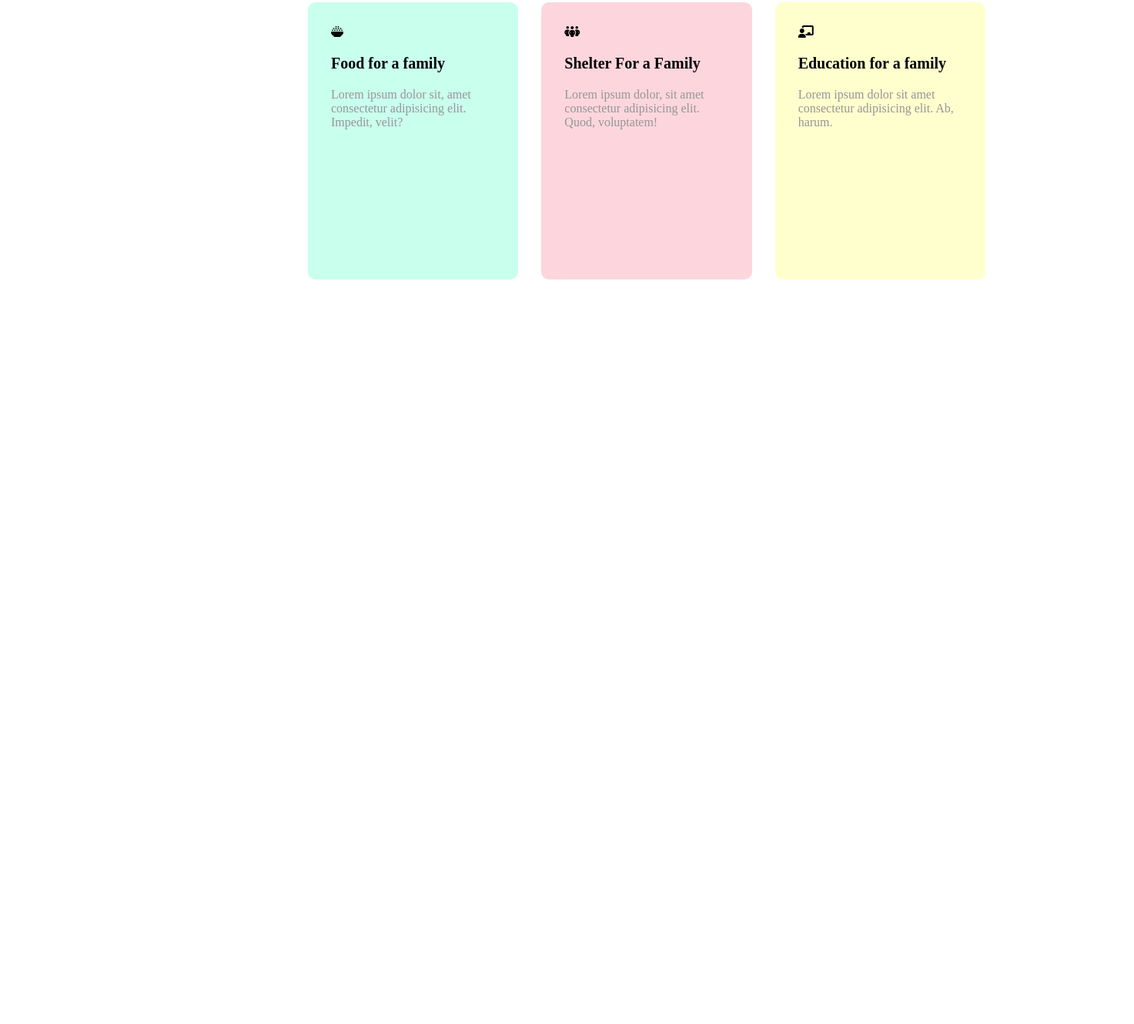
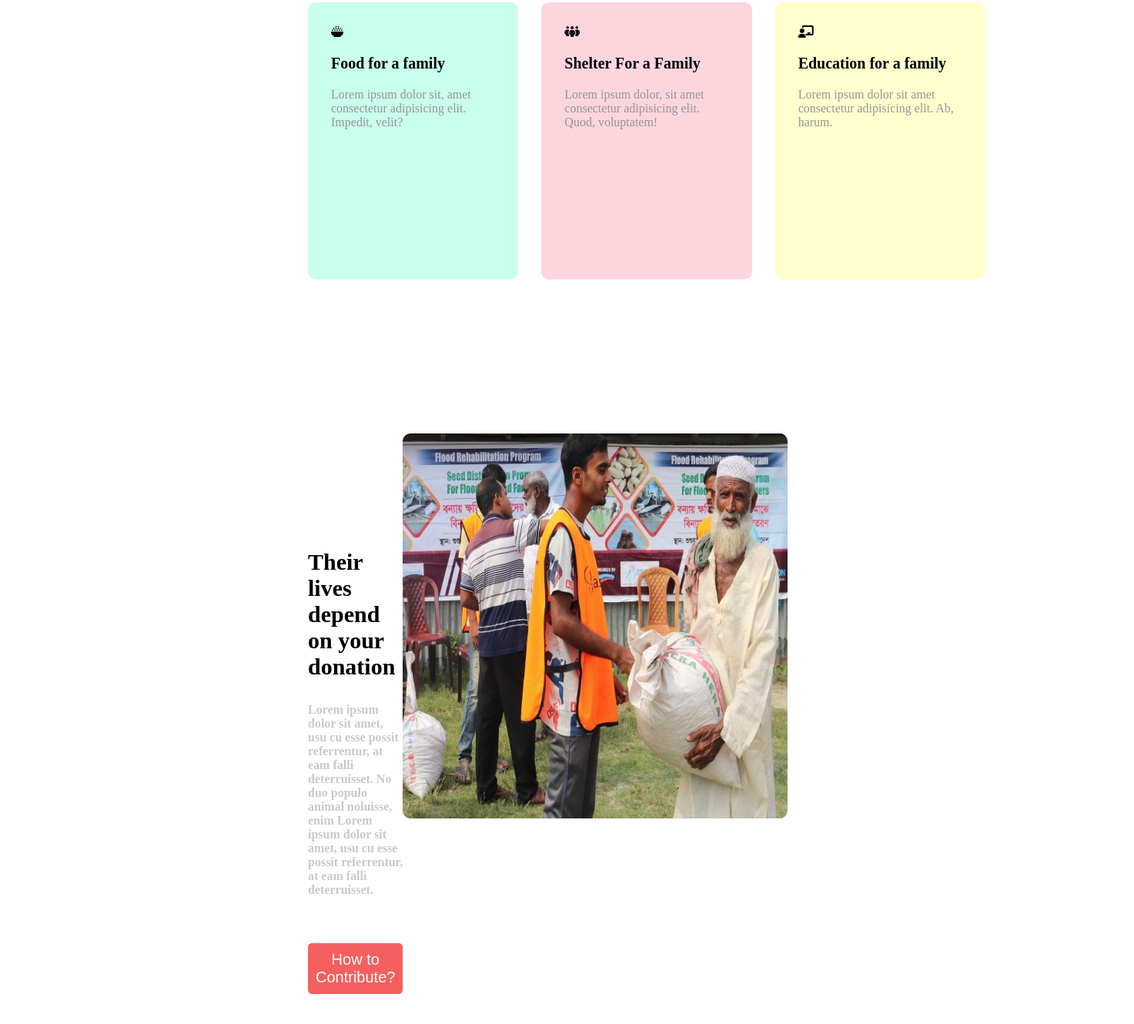
Before and after one commit to yeasinarafat0888/donate-repo, a plain HTML site: page index.html in a window 1280 px wide. Shown: the part 2035-3365 px from the top of the page at 77% size, 1473 px wide, since content can reach past the window. Before the commit the page ends 2398 px from the top, so only its background shows below. Drawn offline with Linux system fonts and the light colour scheme.

Commit message:
Summary With Picture Seection

```diff
--- a/index.html
+++ b/index.html
@@ -100,8 +100,24 @@
     <!-- Donation Summary With Picture Section -->
 
     <Section>
+      <div class="donate-summary-picture-section">
+        <div class="left-text-section">
+          <h2 class="left-text-section-title">Their lives depend on your donation</h2>
+          <h4 class="left-text-section-description">Lorem ipsum dolor sit amet, usu cu esse possit
+            referrentur, at eam falli deterruisset. No duo populo
+            animal noluisse, enim
+            Lorem ipsum dolor sit amet, usu cu esse possit
+            referrentur, at eam falli deterruisset.</h4>
+          <button class="second-btn">How to Contribute?</button>
+        </div>
 
+        <div class="right-img-section">
+          <img src="images/donation10.jpg" alt="">
+        </div>
+      </div>
     </Section>
+
+    <!-- Donation Survive With Picture Section -->
 
   </main>
   <footer>
--- a/styles.css
+++ b/styles.css
@@ -94,7 +94,7 @@ header {
 
 hr {
   width: 800px;
-  margin-left: 275px;
+  margin-left: 273px;
 }
 
 /* Donate Plan Styles */
@@ -157,15 +157,62 @@ hr {
   padding: 30px;
 }
 
-.lists-title{
+.lists-title {
   margin-top: 20px;
   margin-bottom: 20px;
   font-weight: 40px;
   font-size: 20px;
 }
 
-.lists-description{
-  color: rgb(150, 150, 150) ;
+.lists-description {
+  color: rgb(150, 150, 150);
 }
 
 /* Donation Summary With Picture Section Styles */
+
+.donate-summary-picture-section {
+  display: flex;
+  margin-top: 200px;
+  margin-bottom: 150px;
+}
+
+.left-text-section {
+  margin-left: 400px;
+  margin-top: 150px;
+}
+
+.left-text-section-title {
+  color: black;
+  font-weight: 900px;
+  font-size: 30px;
+}
+
+.left-text-section-description {
+  margin-top: 30px;
+  color: rgb(201, 201, 201);
+  font-weight: 400px;
+  font-size: 16px;
+  margin-bottom: 30px;
+}
+
+.second-btn {
+  background-color: rgb(245, 95, 95);
+  color: white;
+  font-weight: 900px;
+  font-size: 20px;
+  border-radius: 5px;
+  padding: 10px;
+  border: none;
+  margin-top: 30px;
+  align-items: center;
+}
+
+.right-img-section > img{
+  height: 500px;
+  width: 500px;
+  margin-right: 450px;
+  border-radius: 10px;
+  align-items: center;
+}
+
+/* Donation Survive With Picture Styles */
```
